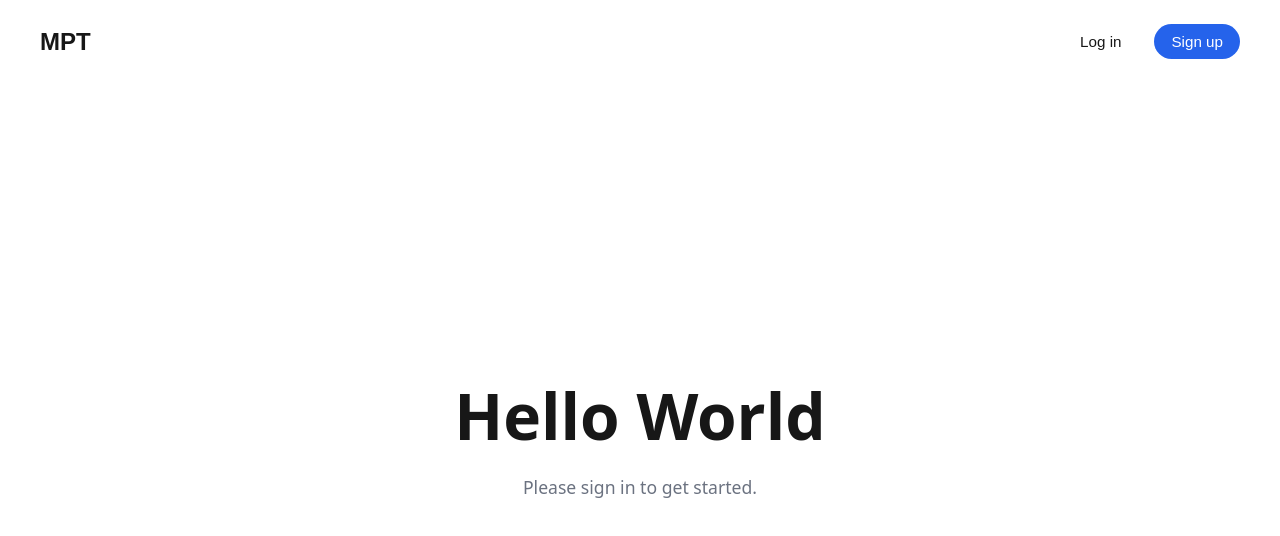
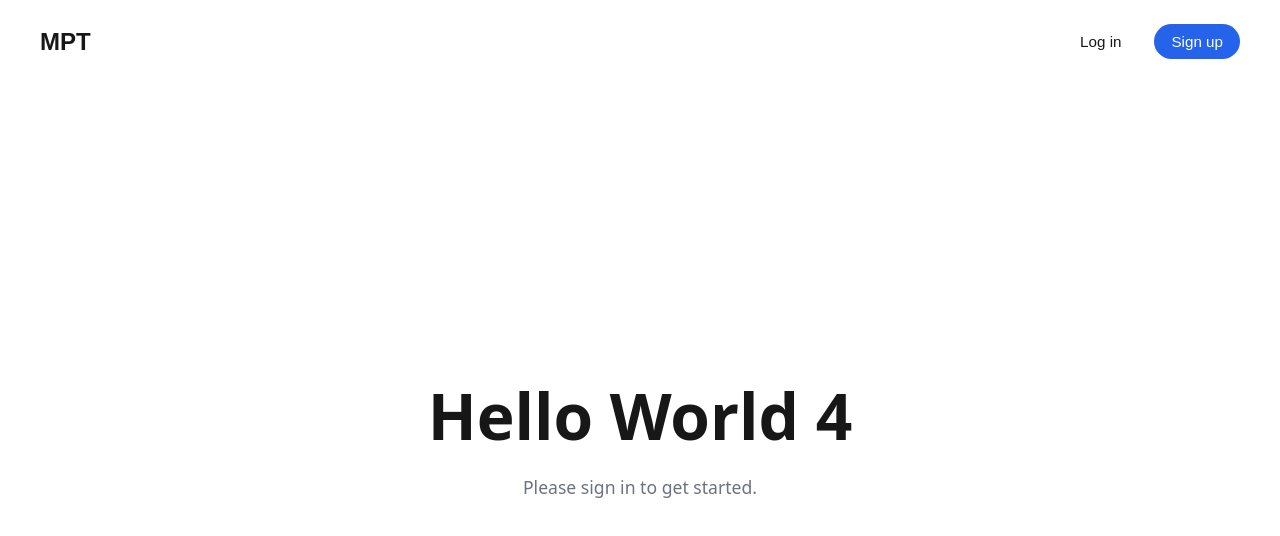
Before and after one commit to pn14287706880-boop/mpt, a Next.js app in the folder web/: page / in a window 1280 px wide. Shown: the top 536 px of the page. Built offline with nearby package versions, Linux system fonts and the light colour scheme; no server answers.

Commit message:
Update home heading text

```diff
--- a/web/src/app/page.tsx
+++ b/web/src/app/page.tsx
@@ -6,7 +6,7 @@ export default async function Home() {
 
   return (
     <main className={styles.main}>
-      <h1>Hello World</h1>
+      <h1>Hello World 4</h1>
       <p className={styles.subtitle}>
         {user ? `Welcome back, ${user.email}` : "Please sign in to get started."}
       </p>
```
